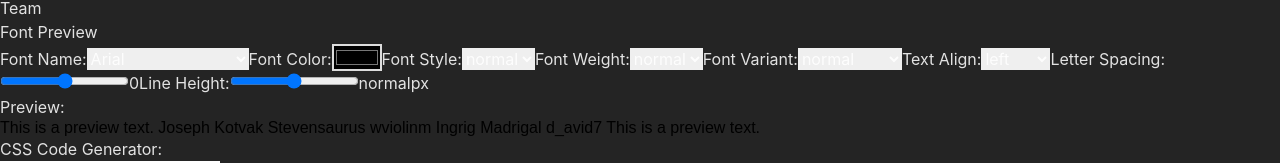
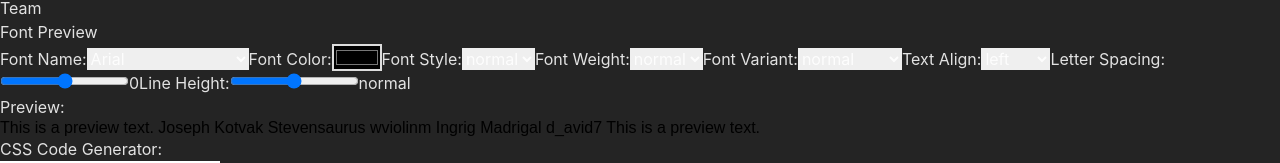
Before and after one commit to chingu-voyages/devex.tools, a React (Vite) app in the folder fetools-app/: page /font-visualizer in a window 1280 px wide. Shown: the part 124-287 px from the top of the page. Built offline with nearby package versions, Linux system fonts and the light colour scheme.

Commit message:
Update fetools-app/src/pages/FontVisualizer.jsx

```diff
--- a/fetools-app/src/pages/FontVisualizer.jsx
+++ b/fetools-app/src/pages/FontVisualizer.jsx
@@ -200,7 +200,7 @@ const FontVisualizer = () => {
               onChange={handleLineHeightChange}
               className="mt-1"
             />
-            <span className="ml-2">{font.lineHeight}px</span>
+            <span className="ml-2">{font.lineHeight}</span>
           </label>
         </div>
         <div className="preview-container bg-white p-4 rounded-lg shadow-md mt-4 w-full md:w-1/2">
```
